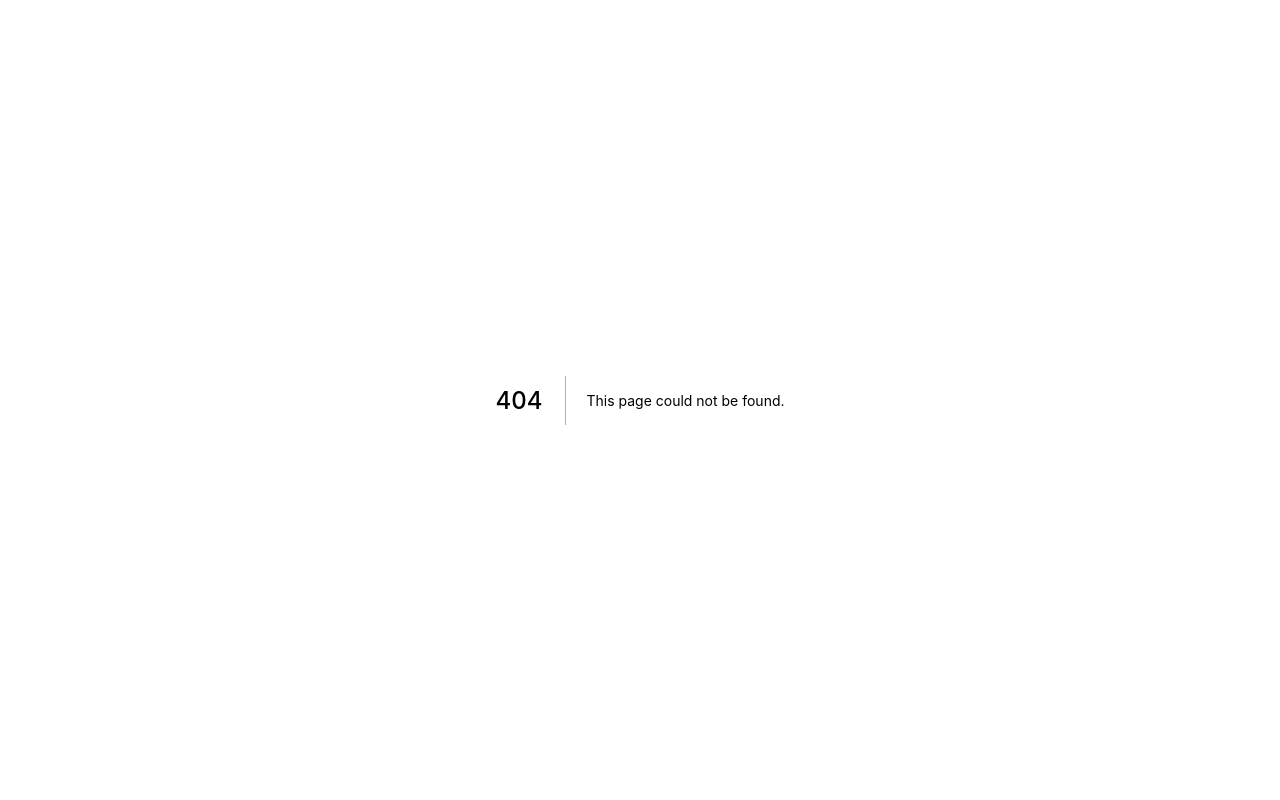
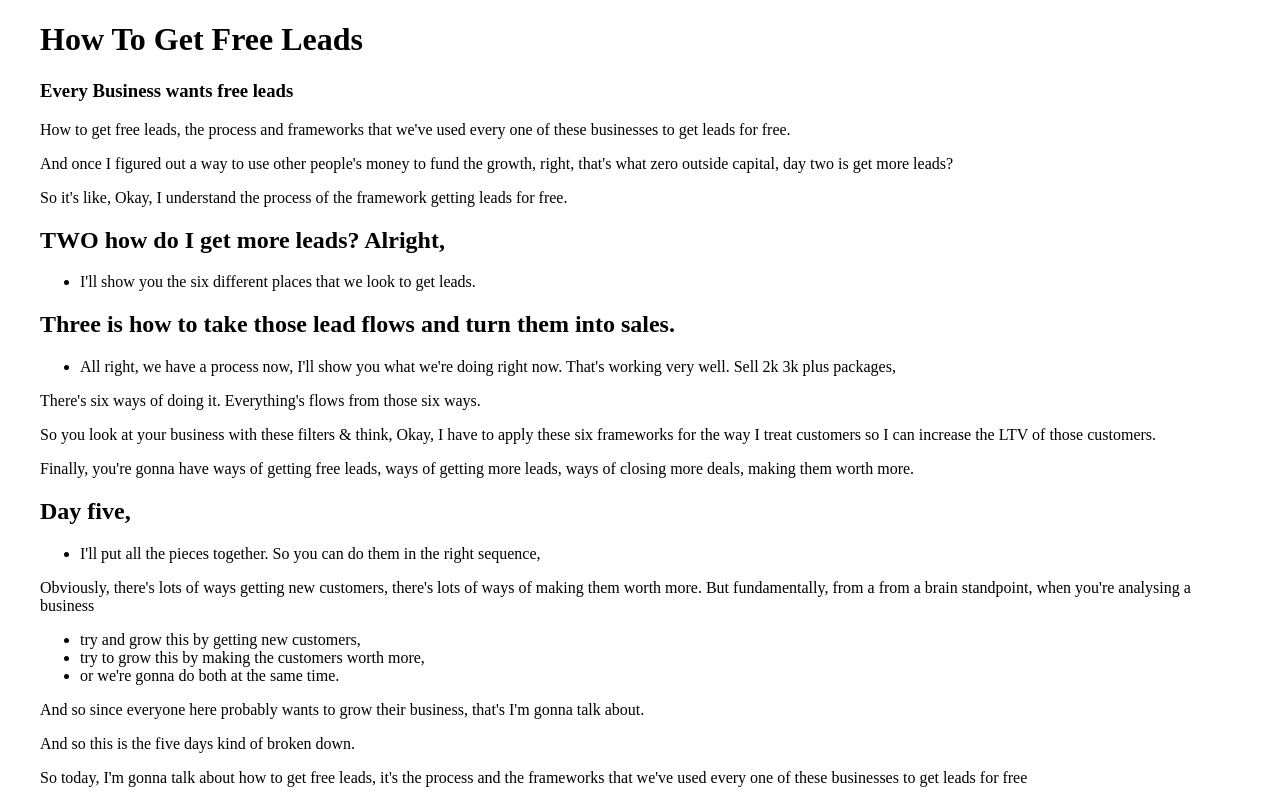
Before and after one commit to Nicholas0350/onelevelup, a Next.js app: page /posts/how-to-get-free-leads in a window 1280 px wide. Before the commit this address had no page. Shown: the top 800 px of the page. Built offline with nearby package versions, Linux system fonts and the light colour scheme.

Commit message:
individual blog renders

```diff
--- a/content/how-to-get-free-leads.md
+++ b/content/how-to-get-free-leads.md
@@ -3,7 +3,7 @@
 slug: how-to-get-free-leads
 title: How to get free leads
 description: "Every Business wants free leads"
-# img: https://1uslfb2c70yo4bh8wc265k3i-wpengine.netdna-ssl.com/wp-content/uploads/2021/02/10-Best-Web-Development-Technologies-In-2021.png
+img: https://1uslfb2c70yo4bh8wc265k3i-wpengine.netdna-ssl.com/wp-content/uploads/2021/02/10-Best-Web-Development-Technologies-In-2021.png
 date: 19 June 2020
 
 ---
--- /dev/null
+++ b/pages/posts/[blog].js
@@ -0,0 +1,45 @@
+import React from 'react';
+import matter from 'gray-matter'
+import ReactMarkdown from 'react-markdown'
+import Header from '../../components/Header'
+
+
+//rsf
+
+function BlogPost(props) {
+  const { data, content } = matter(props.content);
+
+  return (
+    <div id="blog-post-container">
+      <div className="container">
+        <Header />
+        <h1 className="header">{data.title} </h1>
+        <h3>{data.description} </h3>
+        <ReactMarkdown children={content} />
+      </div>
+    </div>
+  );
+}
+
+
+export const getServerSideProps = async context => {
+
+  const fs = require("fs")
+
+  const { blog } = context.params;
+
+
+  // const content = `${process.cwd()}/content/${blog}.md, 'utf-8`;
+  const content = fs.readFileSync(`${process.cwd()}/content/${blog}.md`, 'utf8')
+
+
+  return {
+    props: {
+      content
+    }
+  }
+
+
+}
+
+export default BlogPost;
```
Also changed, not shown: content/the-secrets-book.md (+1 -1 lines), components/Blog/BlogPost.js (line endings or trailing spaces).
